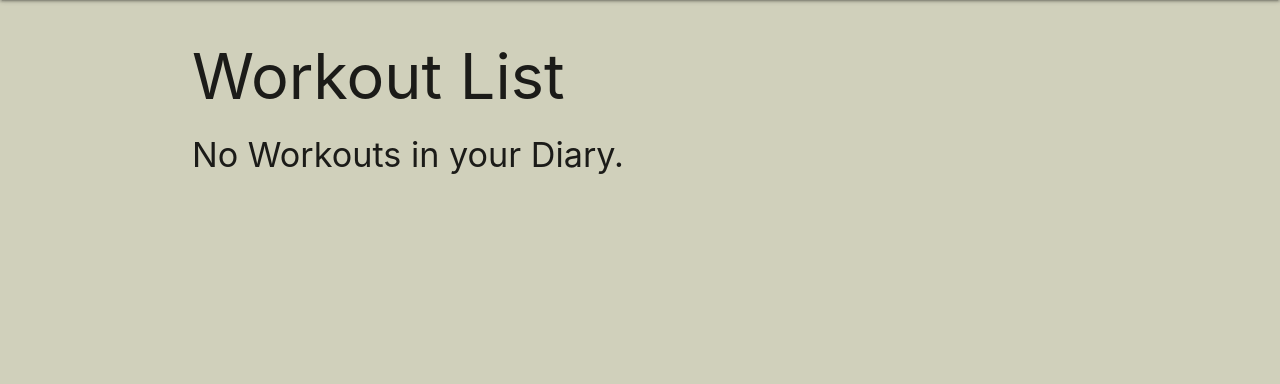
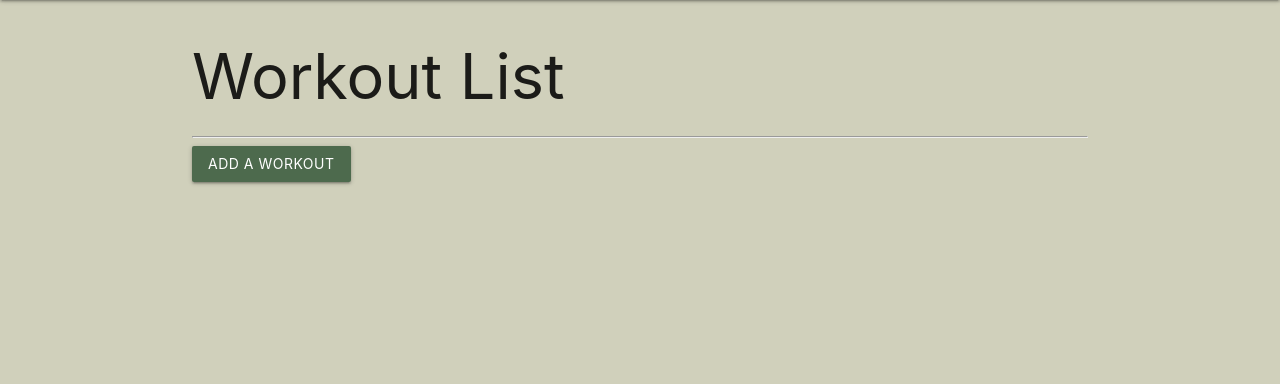
Before and after one commit to Looloo414/youlookradishing, a Django app: page /workout/ in a window 1280 px wide. Shown: the part 64-448 px from the top of the page. Run offline with Django 3.2, Linux system fonts and the light colour scheme; the visitor is signed in with stand-in values (Sample User, id 1); data that the repository does not hold is empty.

Commit message:
Add a Workout

```diff
--- a/main_app/templates/workouts/index.html
+++ b/main_app/templates/workouts/index.html
@@ -1,8 +1,6 @@
 {% extends 'base.html' %} {% block content %}
 
 <h1>Workout List</h1>
-{% if workout.count %}
-
     {% for workout in workouts %}
     <a href="{% url 'detail' workout.id %}">
     <div class="card">
@@ -19,7 +17,6 @@
     </div>
     </a>
     {% endfor %}
-{% else %}
-    <h4>No Workouts in your Diary.</h4>
-{% endif %}
+    <hr></hr>
+    <a href="{% url 'workouts_create' %}" class="btn">Add a Workout</a>
 {% endblock %}
```
